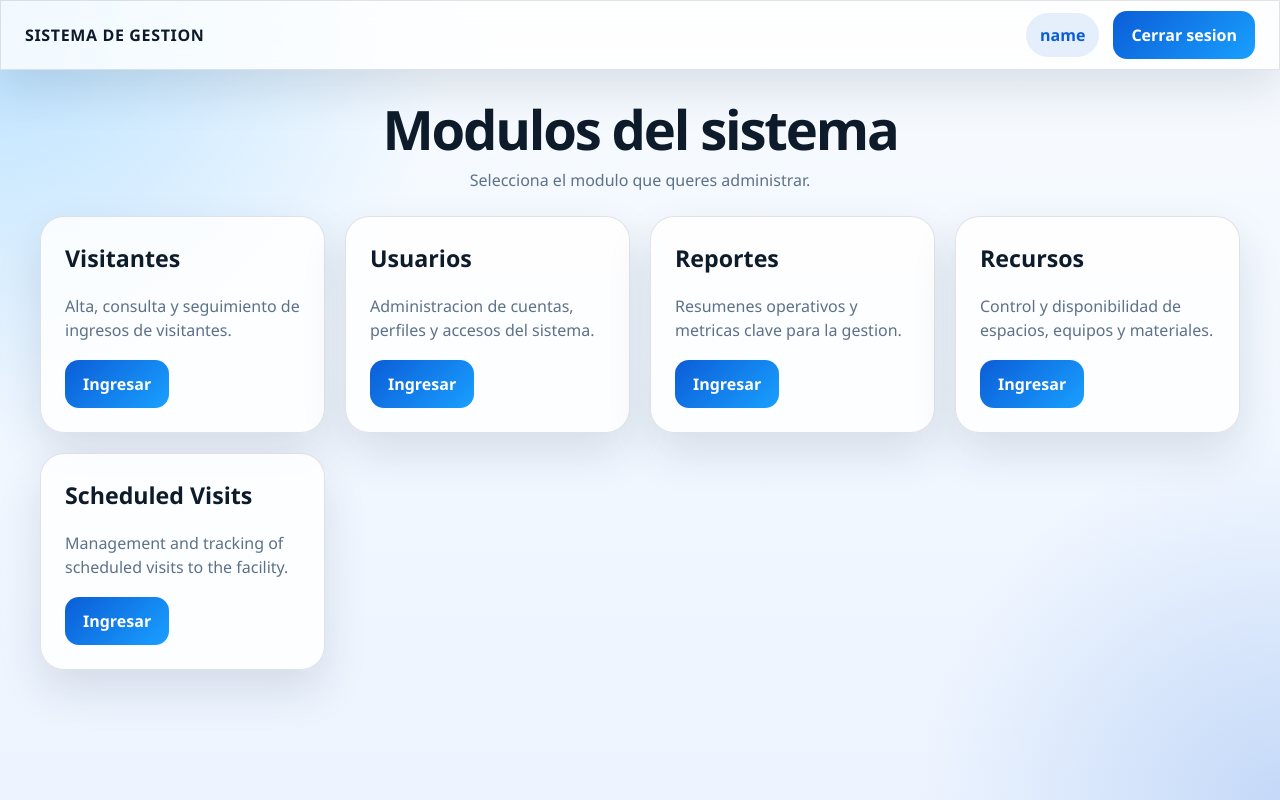
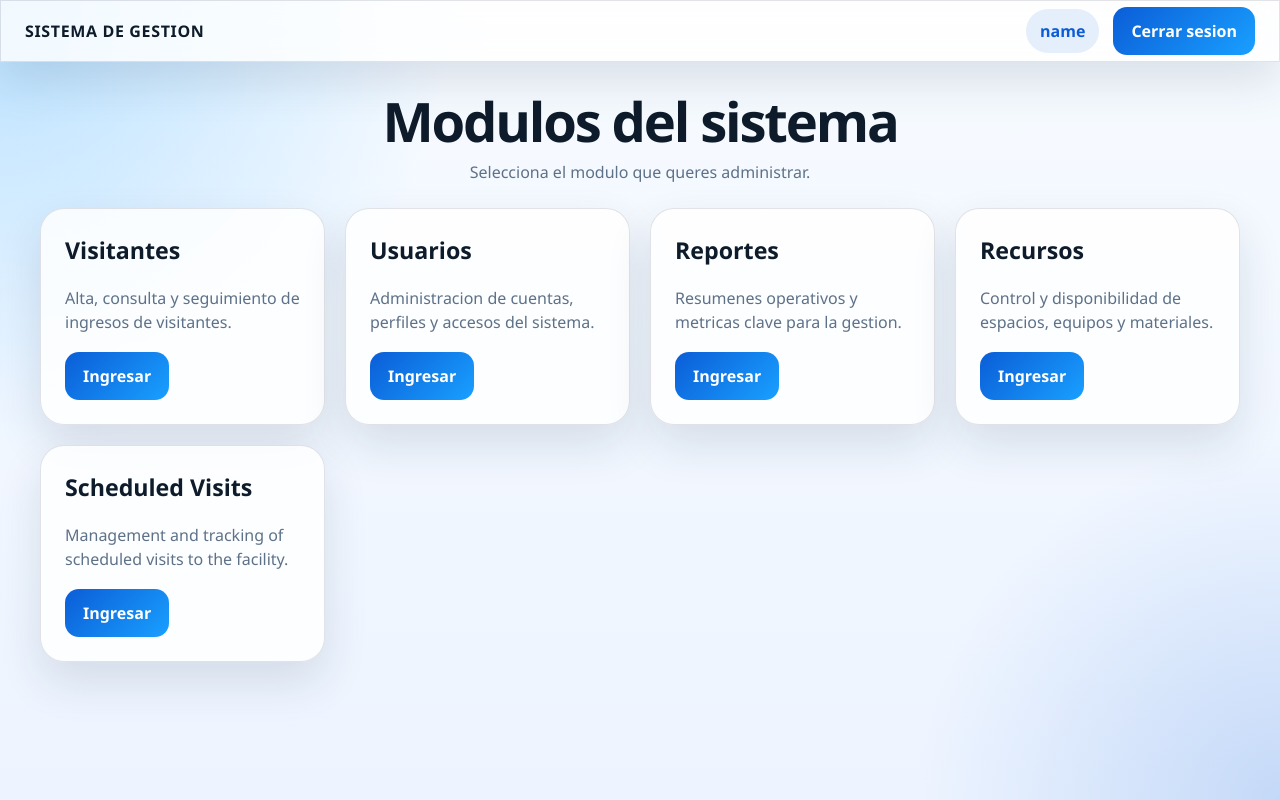
Before and after one commit to MaraiNicolas/ProyectoFinal-Grupo6, a React app in the folder Frontend/: page / in a window 1280 px wide. Both pictures are taken after typing "name@example.com", "Sample123" into the empty fields and a click on the button "Entrar". Built offline with nearby package versions, Linux system fonts and the light colour scheme; the HTML template or start-up script is replaced by a standard one.

Commit message:
navbar mas angosto

```diff
--- a/Frontend/src/App.css
+++ b/Frontend/src/App.css
@@ -240,7 +240,7 @@
   justify-content: space-between;
   gap: 20px;
   margin: 0;
-  padding: 10px 24px;
+  padding: 6px 24px;
   width: 100%;
   border-radius: 0;
   background: rgba(255, 255, 255, 0.8);
```
